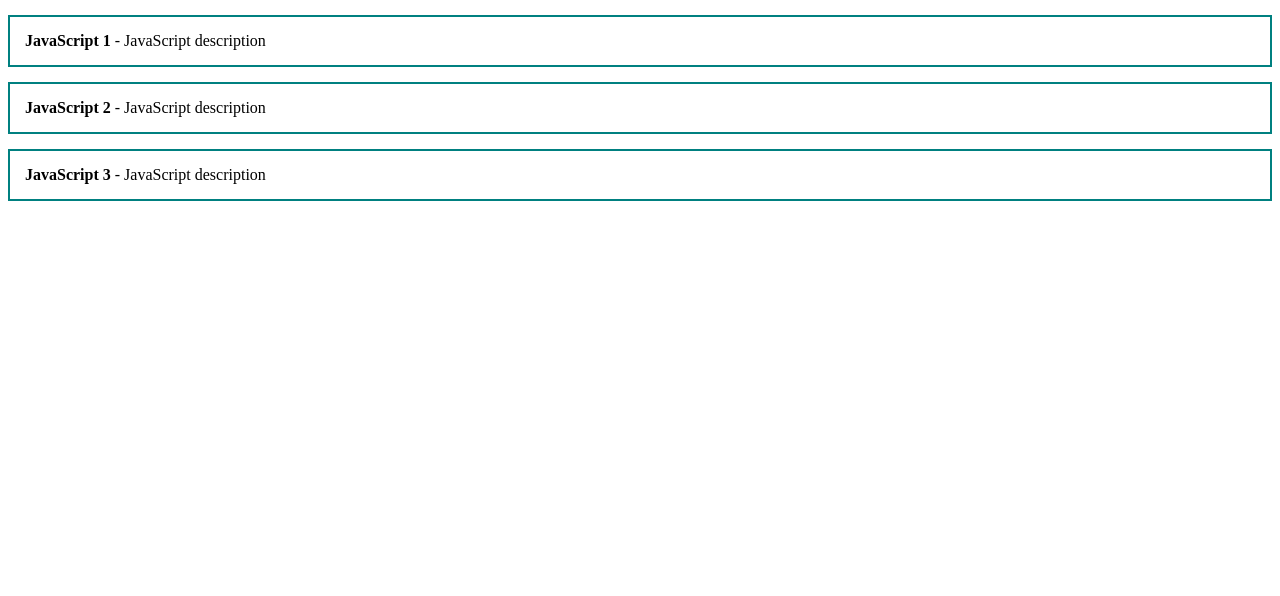
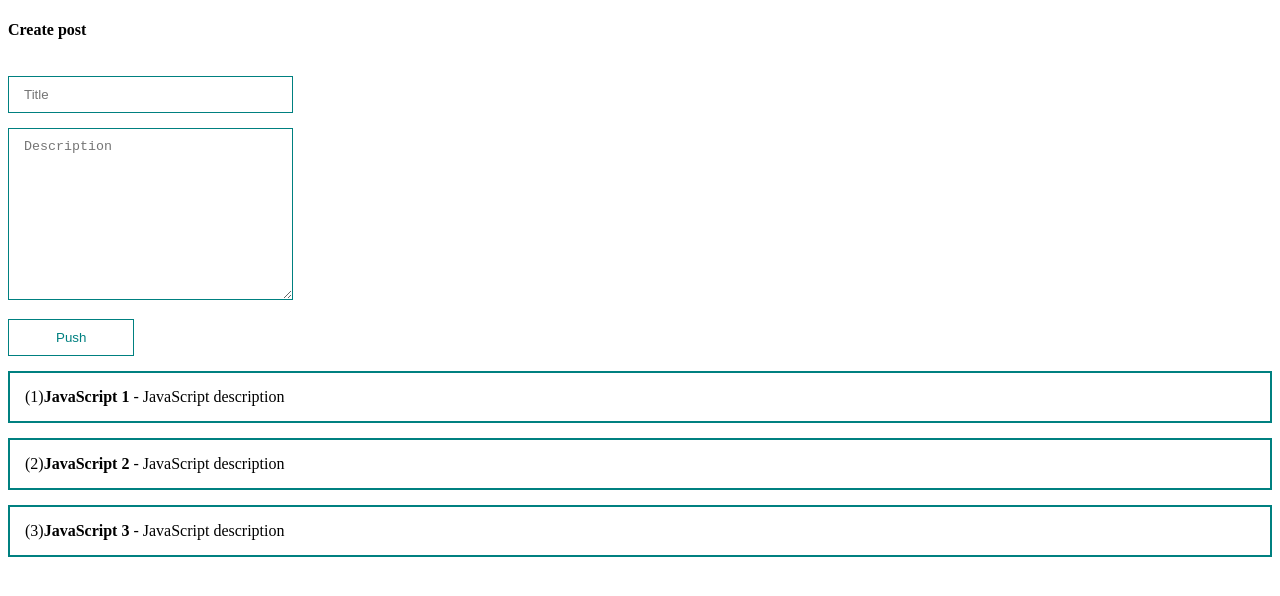
Before and after one commit to SochircaRoman/VueJs_practice, a Vue app in the folder project_01/: page / in a window 1280 px wide. Shown: the top 596 px of the page. Built offline with nearby package versions, Linux system fonts and the light colour scheme.

Commit message:
Add PostList, PostForm components

```diff
--- a/project_01/src/App.vue
+++ b/project_01/src/App.vue
@@ -1,10 +1,40 @@
-<script setup>
-import Post from '@/components/Post.vue'
+<template>
+  <div class="app">
+    <PostForm
+      @create="addToList"
+    />
+    <PostList
+      :posts="posts"
+    />
+  </div>
+</template>
+
+
+<script>
+import PostList from '@/components/PostList.vue';
+import PostForm from '@/components/PostForm.vue';
+
+export default {
+  components: {
+    PostList, PostForm
+  },
+  data() {
+    return {
+      posts: [
+        {id: 1, title: "JavaScript 1", body: "JavaScript description"},
+        {id: 2, title: "JavaScript 2", body: "JavaScript description"},
+        {id: 3, title: "JavaScript 3", body: "JavaScript description"},
+      ],
+    }
+  },
+  methods: {
+    addToList(post) {
+      console.log(post);
+    }
+  },
+}
 </script>
 
-<template>
-  <Post/>
-</template>
 
 <style>
 
--- a/project_01/src/components/Post.vue
+++ /dev/null
@@ -1,34 +0,0 @@
-<script>
-export default {
-  data: () =>  {
-    return {
-      posts: [
-        {id: 1, title: "JavaScript 1", body: "JavaScript description"},
-        {id: 2, title: "JavaScript 2", body: "JavaScript description"},
-        {id: 3, title: "JavaScript 3", body: "JavaScript description"},
-      ]
-    }
-  }
-}
-</script>
-
-<template>
-  <div class="post" v-for="post in posts" :key="photo">
-    <div><strong>{{post.title}}</strong> - {{post.body}}</div>
-  </div>
-</template>
-
-<style scoped>
-* {
-  margin: 0;
-  padding: 0;
-  box-sizing: border-box;
-}
-
-.post {
-  padding: 15px;
-  border: 2px solid teal;
-  margin-top: 15px;
-}
-
-</style>
--- /dev/null
+++ b/project_01/src/components/PostForm.vue
@@ -0,0 +1,73 @@
+<template>
+    <form @submit.prevent>
+    <h4>Create post</h4>
+    <input
+    v-model="post.title"
+    type="text"
+    placeholder="Title"
+    class="titleInput">
+    <br>
+    <textarea
+    v-model="post.body"
+    cols="30"
+    rows="10"
+    placeholder="Description"
+    class="descriptionInput"></textarea>
+    <br>
+    <button
+    class="btn"
+    @click="addPostToList"
+    >Push</button>
+  </form>
+</template>
+
+
+<script>
+export default {
+  data() {
+    return {
+      post: {
+        title: "",
+        body: "",
+      }
+    }
+  },
+  methods: {
+    addPostToList() {
+      this.post.id = Date.now();
+      this.$emit("create", this.post);
+      this.post = {
+        title: "",
+        body: "",
+      }
+    }
+  },
+}
+</script>
+
+
+<style scoped>
+.titleInput{
+  width: 20%;
+  border: 1px solid teal;
+  padding: 10px 15px;
+  margin-top: 15px;
+}
+
+.descriptionInput{
+  width: 20%;
+  border: 1px solid teal;
+  padding: 10px 15px;
+  margin-top: 15px;
+}
+
+.btn{
+  margin-top: 15px;
+  width: 10%;
+  padding: 10px 15px;
+  background: none;
+  color: teal;
+  border: 1px solid teal;
+}
+
+</style>
--- /dev/null
+++ b/project_01/src/components/PostList.vue
@@ -0,0 +1,34 @@
+<template>
+
+  <div class="post" v-for="post in posts" :key="id">
+    <div>({{post.id}})<strong>{{post.title}}</strong> - {{post.body}}</div>
+  </div>
+</template>
+
+
+<script>
+export default {
+  props: {
+    posts: {
+      type: Array,
+      required: true,
+    }
+  }
+}
+</script>
+
+
+<style scoped>
+* {
+  margin: 0;
+  padding: 0;
+  box-sizing: border-box;
+}
+
+.post {
+  padding: 15px;
+  border: 2px solid teal;
+  margin-top: 15px;
+}
+
+</style>
```
